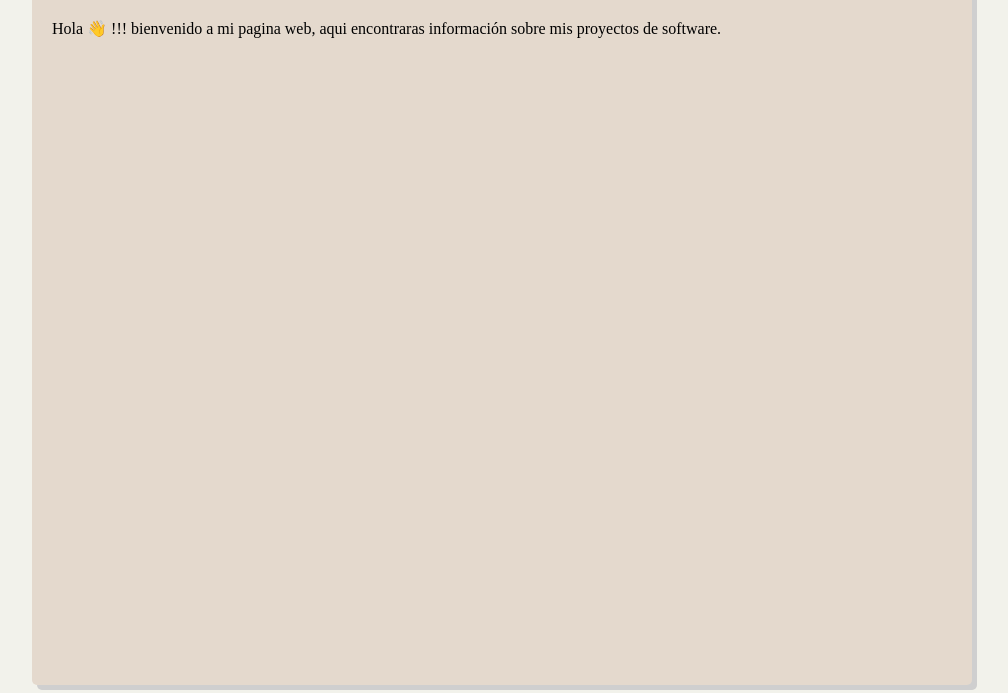
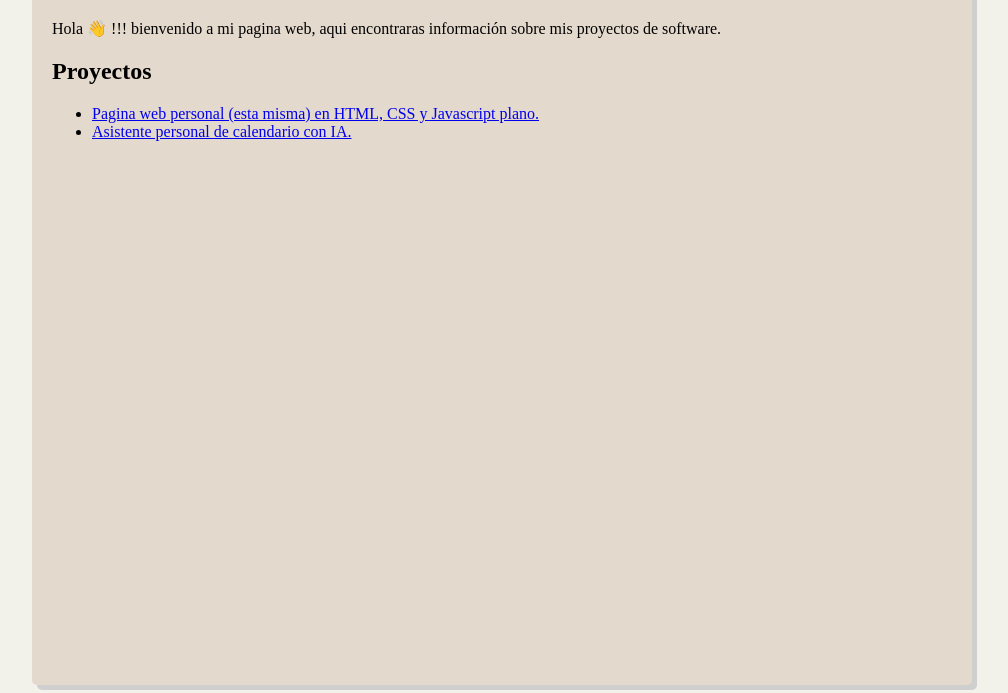
Before and after one commit to bcarlu/miweb, a website: page vistas/index.html in a window 1280 px wide. Shown: the part 175-868 px from the top of the page, without its empty margins (138-1146 px from the left). Drawn offline with Linux system fonts and the light colour scheme.

Commit message:
Se agrega listado de proyectos

```diff
--- a/vistas/index.html
+++ b/vistas/index.html
@@ -14,6 +14,11 @@
         <img class="img-brian" src="../publico/yop-brian-mini.png" alt="Imagen de Brian">
         <h1>Pagina web de bcarlu</h1>
         <p>Hola 👋 !!! bienvenido a mi pagina web, aqui encontraras información sobre mis proyectos de software.</p>
+        <h2>Proyectos</h2>
+        <ul>
+            <li><a href="https://github.com/bcarlu/miweb" target="_blank">Pagina web personal (esta misma) en HTML, CSS y Javascript plano.</a></li>
+            <li><a href="https://github.com/bcarlu/asistente-calendario-ia" target="_blank">Asistente personal de calendario con IA.</a></li>
+        </ul>
     </div>
 </body>
 </html>
```
